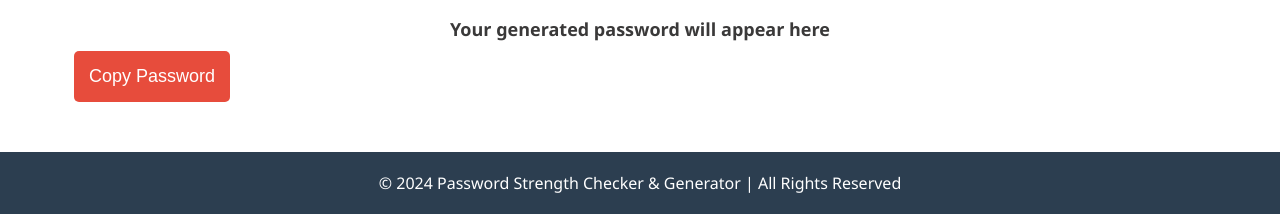
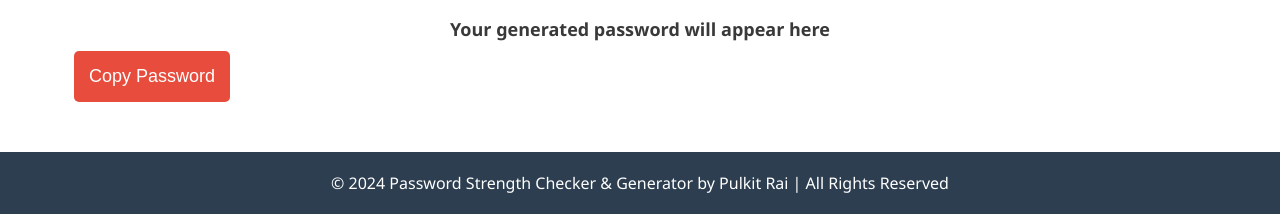
Before and after one commit to pulktrai/Password-Strength-Checker---Generator, a plain HTML site: page index.html in a window 1280 px wide. Shown: the part 642-856 px from the top of the page. Drawn offline with Linux system fonts and the light colour scheme.

Commit message:
Update index.html

```diff
--- a/index.html
+++ b/index.html
@@ -58,7 +58,7 @@
 
     <footer>
         <div class="container">
-            <p>&copy; 2024 Password Strength Checker & Generator | All Rights Reserved</p>
+            <p>&copy; 2024 Password Strength Checker & Generator by Pulkit Rai | All Rights Reserved</p>
         </div>
     </footer>
 
```
